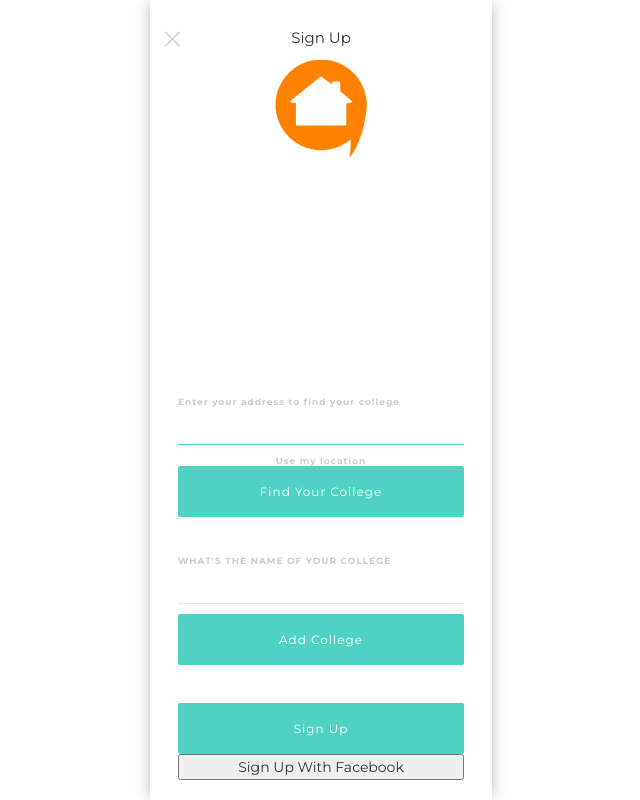
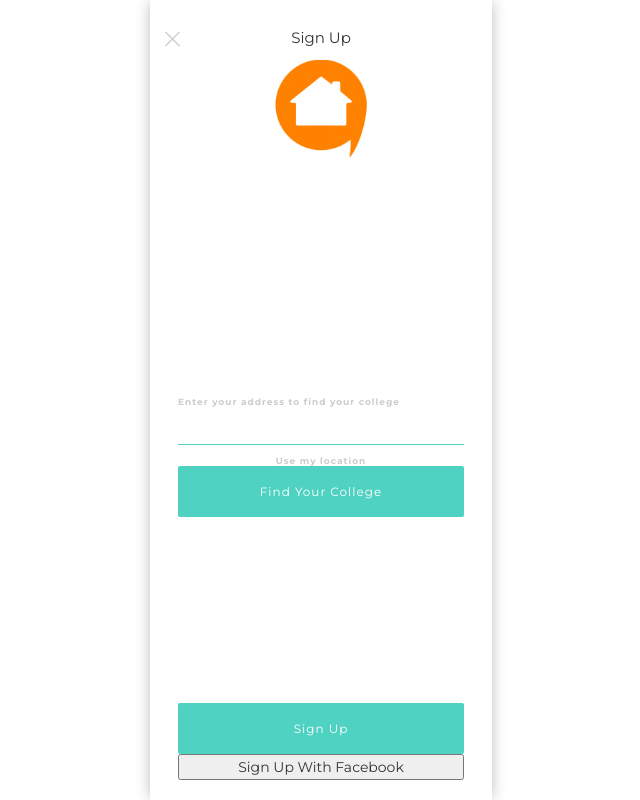
Before and after one commit to asu-cis-capstone/scrumbledore, a plain HTML site: page signup.html in a window 1280 px wide. Shown: the whole page, without its empty margins (319-959 px from the left). Drawn offline with Linux system fonts and the light colour scheme; files whose address does not match are found by name.

Commit message:
more JS
more JS to sign up

```diff
--- a/signup.html
+++ b/signup.html
@@ -21,6 +21,9 @@
         function unhide()
         {
             document.getElementById('collegedrop').style.visibility = 'visible';
+            document.getElementById('new-college-field').style.visibility = 'visible';
+            document.getElementById('namecollege').style.visibility = 'visible';
+            document.getElementById('addcollege').style.visibility = 'visible';
         }
     </script>
 
@@ -65,9 +68,9 @@
             <div class="separator-fields"></div>
               </div>
               <div>
-                <label class="label-form" for="password-ield">WHAT'S THE NAME OF YOUR COLLEGE</label>
-                <input class="w-input input-form" id="new-college-field" type="text" name="new-college" data-name="new-college">
-                <input class="w-button action-button" id="new-college-field" type="button" value="Add College" name="new-college" data-name="new-college" required="required">
+                <label id="namecollege" style="visibility:hidden" class="label-form" for="password-ield">WHAT'S THE NAME OF YOUR COLLEGE</label>
+                <input class="w-input input-form" id="new-college-field" type="text" name="new-college" data-name="new-college" style="visibility:hidden">
+                <input class="w-button action-button" id="addcollege" type="button" value="Add College" name="new-college" data-name="new-college" style="visibility:hidden">
                 <div class="separator-fields"></div>
               </div>
               <div class="separator-button-input"></div>
```
